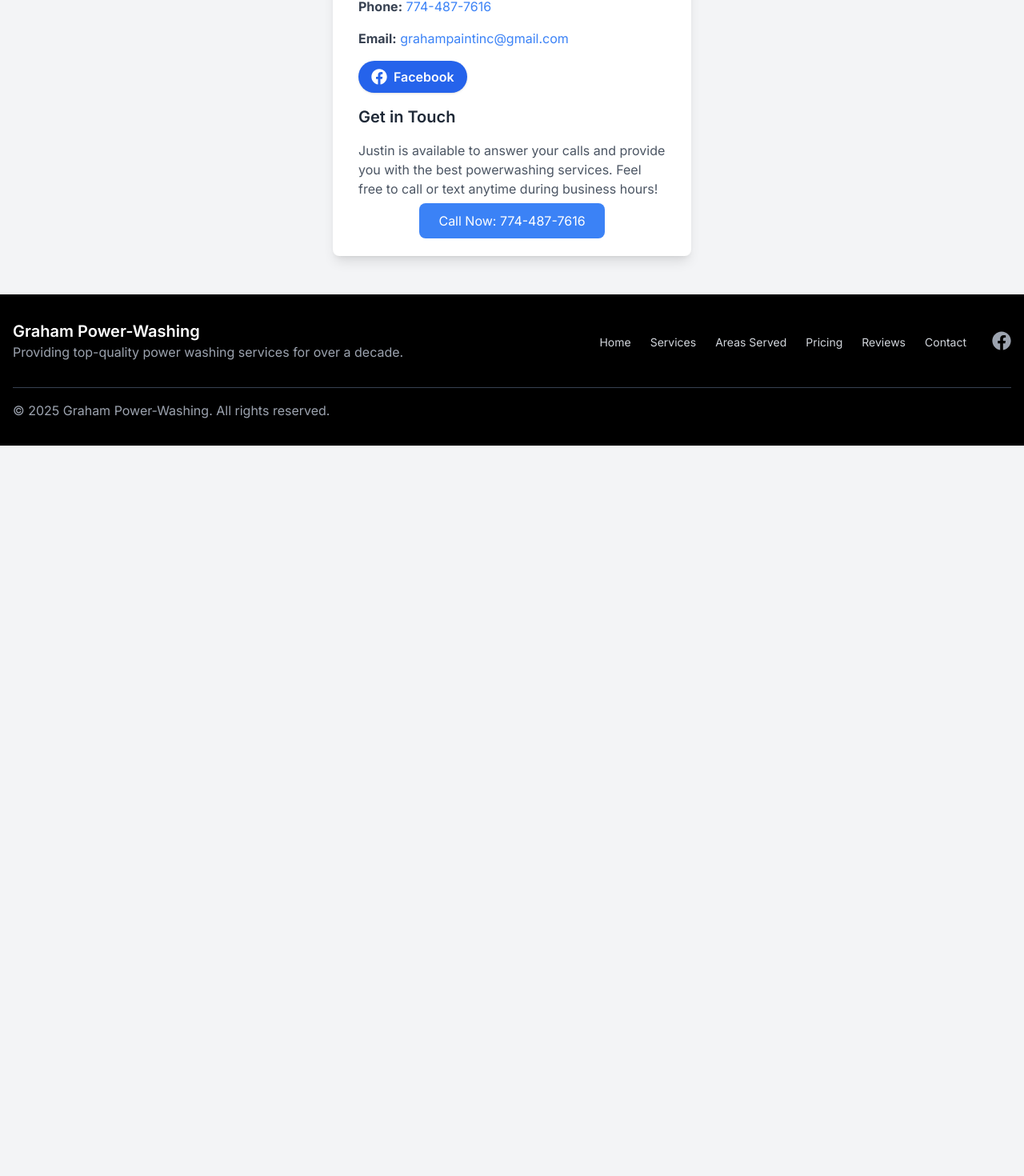
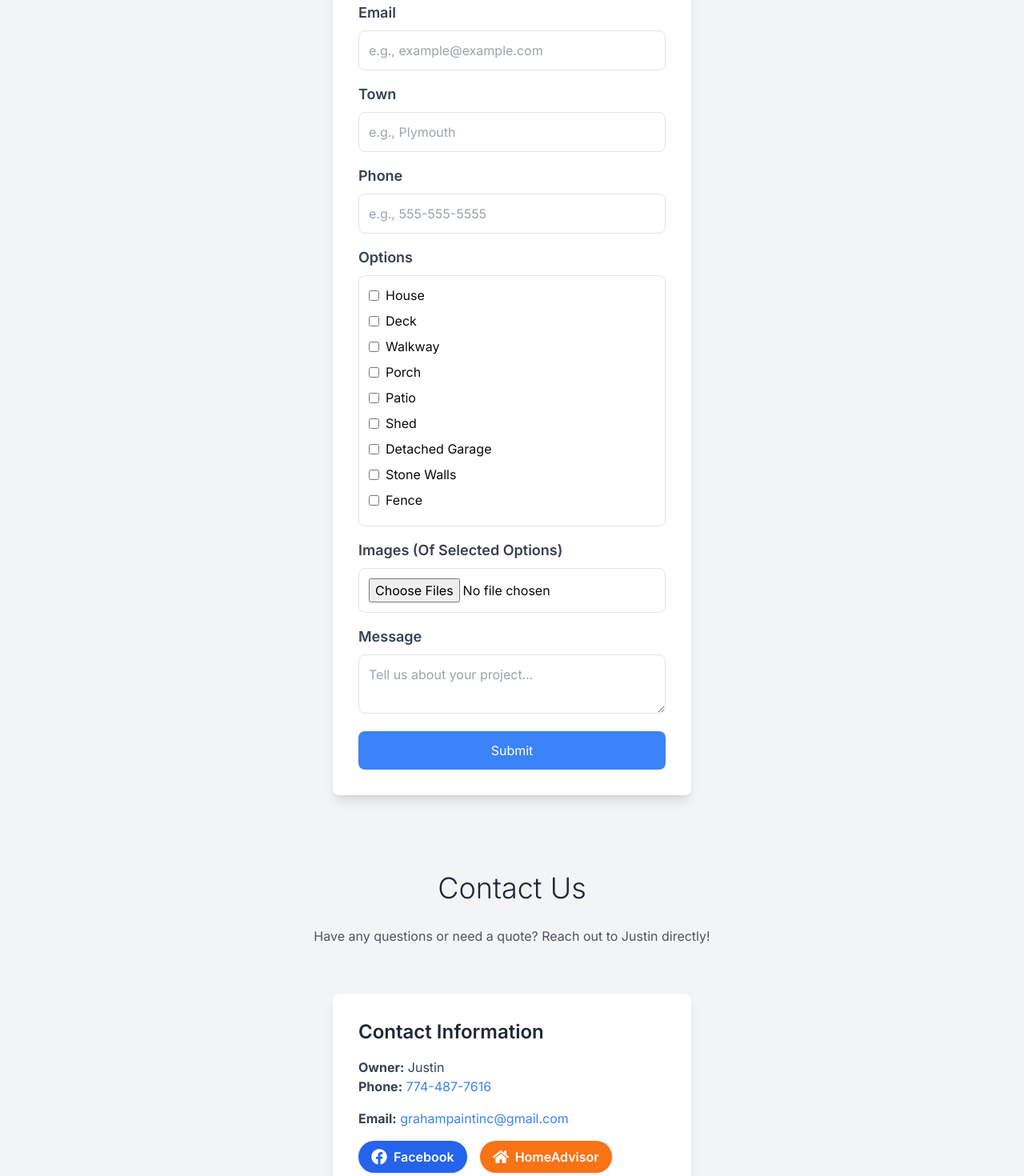
Before and after one commit to jaredvgraham/graham-power-washing, a Next.js app: page / in a window 1280 px wide. Shown: the part 5598-7068 px from the top of the page at 80% size. Before the commit the page ends 6155 px from the top, so only its background shows below. Built offline with nearby package versions, Linux system fonts and the light colour scheme.

Commit message:
subtle ux changes

```diff
--- a/src/app/page.tsx
+++ b/src/app/page.tsx
@@ -1,4 +1,5 @@
 import AboutUs from "@/components/AboutUs";
+import GetAiQuote from "@/components/AiQuote";
 import BeforeAfter from "@/components/BeforeAfter";
 import Contact from "@/components/Contact";
 import Footer from "@/components/Footer";
@@ -89,6 +90,7 @@ const Page = () => {
         itemScope
         itemType="https://schema.org/ContactPoint"
       >
+        <GetAiQuote />
         <Contact />
       </section>
 
--- a/src/app/reviews/page.tsx
+++ b/src/app/reviews/page.tsx
@@ -71,7 +71,7 @@ const Reviews = () => {
         <button className="bg-stone-400 text-white py-2 px-4 rounded-lg  hover:bg-stone-500 transition duration-300">
           <a href="https://www.homeadvisor.com/rated.GrahamPainting.43994090.html">
             {" "}
-            Not convinced? Check out our reviews on HomeAdvisor!{" "}
+            Check out more reviews on HomeAdvisor!{" "}
           </a>
         </button>
       </div>
--- a/src/components/Contact.tsx
+++ b/src/components/Contact.tsx
@@ -1,7 +1,8 @@
 "use client";
 import axios from "axios";
 import React from "react";
-import { FaFacebook } from "react-icons/fa";
+import { FaFacebook, FaHome } from "react-icons/fa";
+import GetAiQuote from "./AiQuote";
 
 const phoneCall = {
   phone: "Phone Call",
@@ -47,7 +48,8 @@ const Contact = () => {
               grahampaintinc@gmail.com
             </a>
           </p>
-          {/* facebook link */}
+          {/* facebook and home advisor links */}
+          <div className="flex flex-col sm:flex-row gap-4 mb-4 sm:justify-start justify-center items-center">
             <a
               href="https://www.facebook.com/p/GRAHAM-PAINTING-POWERWASHING-100063725705465/"
               className="inline-flex items-center gap-2 px-4 py-2 bg-blue-600 text-white rounded-full shadow hover:bg-blue-700 transition font-semibold"
@@ -58,9 +60,16 @@ const Contact = () => {
               <FaFacebook size={20} />
               Facebook
             </a>
-          <h3 className="text-xl font-semibold text-gray-800 mb-4 mt-4">
-            Get in Touch
-          </h3>
+            <a
+              href="https://www.homeadvisor.com/rated.GrahamPainting.43994090.html"
+              className="inline-flex items-center gap-2 px-4 py-2 bg-orange-500 text-white rounded-full shadow hover:bg-orange-600 transition font-semibold"
+              target="_blank"
+              rel="noopener noreferrer"
+            >
+              <FaHome size={20} />
+              HomeAdvisor
+            </a>
+          </div>
           <p className="text-gray-600 mb-4">
             Justin is available to answer your calls and provide you with the
             best powerwashing services. Feel free to call or text anytime during
```
Lines whose indentation alone changed are shown as unchanged.
